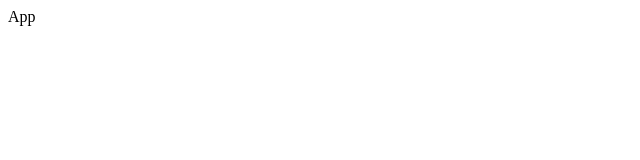
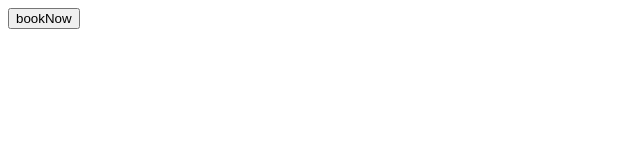
Before and after one commit to Web1-Teams/8am-grp8-repo, a React (Create React App) app: page / in a window 1280 px wide. Shown: the top 160 px of the page, without its empty margins (0-640 px from the left). Built offline with nearby package versions, Linux system fonts and the light colour scheme.

Commit message:
folder/card

```diff
--- a/src/App.js
+++ b/src/App.js
@@ -1,8 +1,9 @@
 import React from 'react'
+import Card from './cmponent/card/Card'
 
 const App = () => {
   return (
-    <div>App</div>
+    <Card/>
   )
 }
 
--- /dev/null
+++ b/src/cmponent/card/Card.js
@@ -0,0 +1,12 @@
+
+ import './Style.css'
+const Card = () =>{
+    return(
+        <div id ="card">
+        <button>bookNow</button>
+
+        </div>
+    );
+     };
+
+     export default Card;
--- /dev/null
+++ b/src/cmponent/card/Style.css
@@ -0,0 +1,4 @@
+card{
+    color: blue;
+
+    }
```
